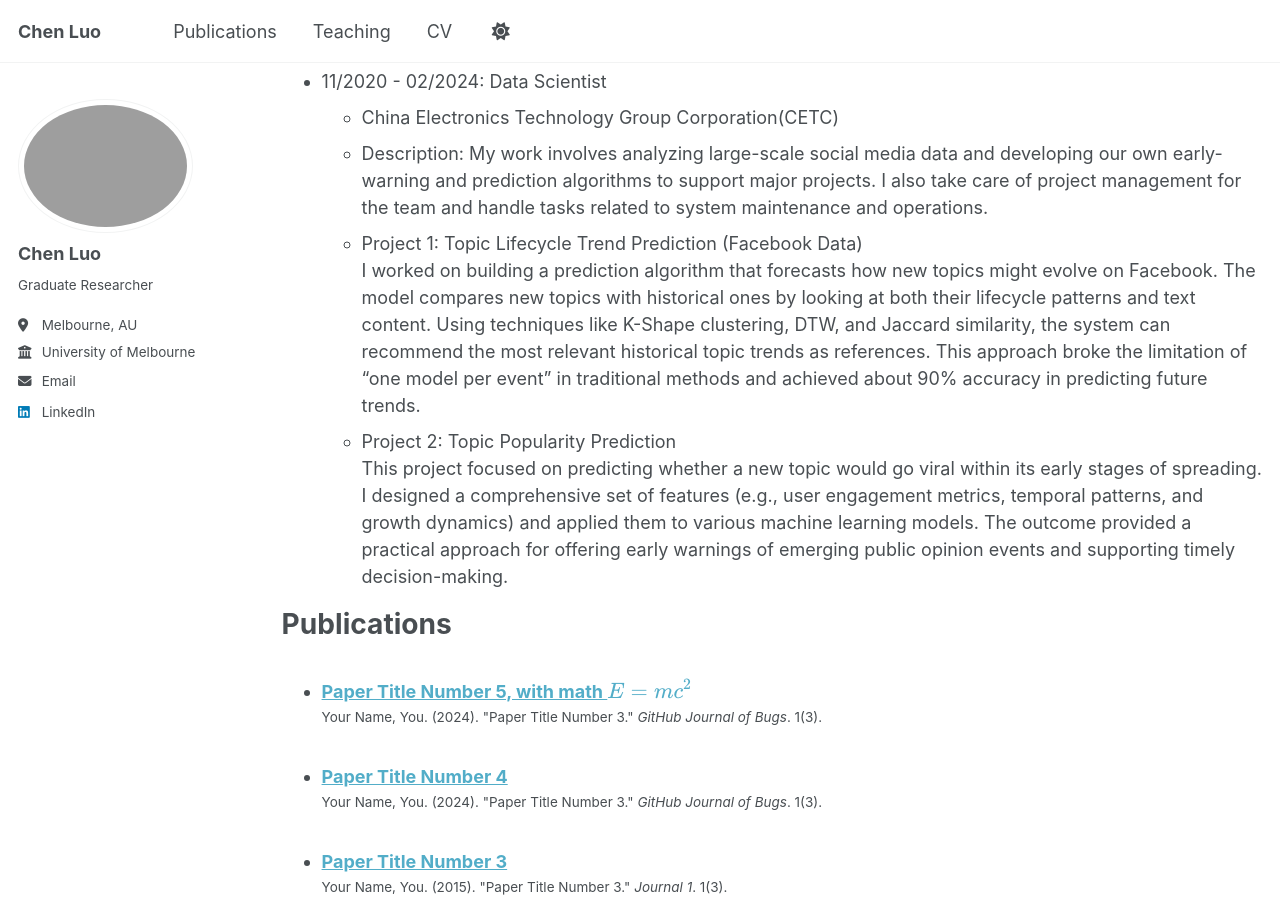
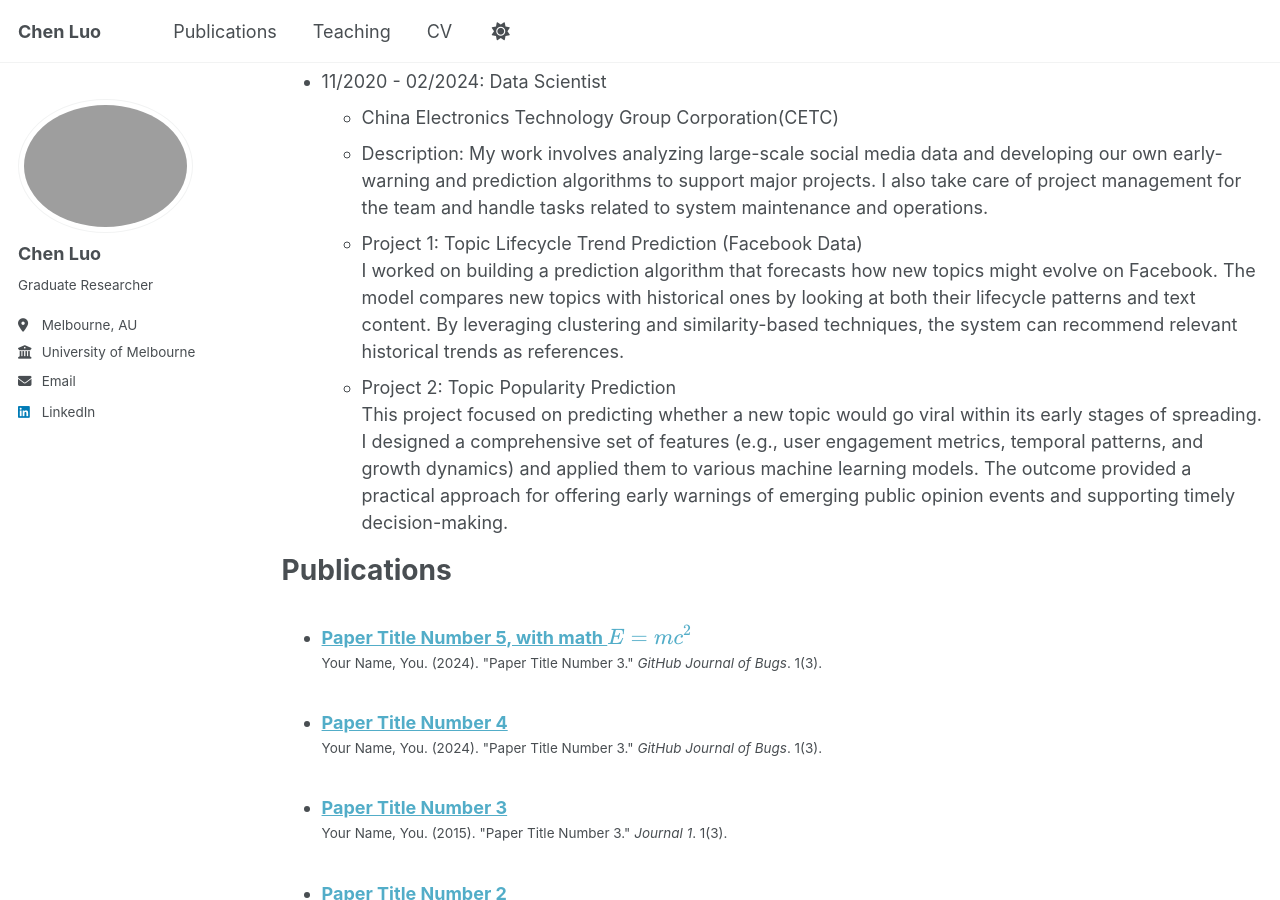
Before and after one commit to Linc0412/Linc0412.github.io, a Jekyll site: the page built from _pages/cv.md, in a window 1280 px wide and 900 px high, scrolled down 402 px. Built offline with Jekyll 4.4.1, drawn with Linux system fonts in a browser that asks for light colours; a script that is not in the unit is left out.

Commit message:
Update cv.md

```diff
--- a/_pages/cv.md
+++ b/_pages/cv.md
@@ -25,7 +25,7 @@ Work experience
   * China Electronics Technology Group Corporation(CETC)
   * Description: My work involves analyzing large-scale social media data and developing our own early-warning and prediction algorithms to support major         projects. I also take care of project management for the team and handle tasks related to system maintenance and operations.
   * Project 1: Topic Lifecycle Trend Prediction (Facebook Data)
-  I worked on building a prediction algorithm that forecasts how new topics might evolve on Facebook. The model compares new topics with historical ones by       looking at both their lifecycle patterns and text content. Using techniques like K-Shape clustering, DTW, and Jaccard similarity, the system can recommend      the most relevant historical topic trends as references. This approach broke the limitation of “one model per event” in traditional methods and achieved        about 90% accuracy in predicting future trends.
+  I worked on building a prediction algorithm that forecasts how new topics might evolve on Facebook. The model compares new topics with historical ones by       looking at both their lifecycle patterns and text content. By leveraging clustering and similarity-based techniques, the system can recommend relevant          historical trends as references.
   * Project 2: Topic Popularity Prediction
   This project focused on predicting whether a new topic would go viral within its early stages of spreading. I designed a comprehensive set of features (e.g.,   user engagement metrics, temporal patterns, and growth dynamics) and applied them to various machine learning models. The outcome provided a practical          approach for offering early warnings of emerging public opinion events and supporting timely decision-making.
 
```
